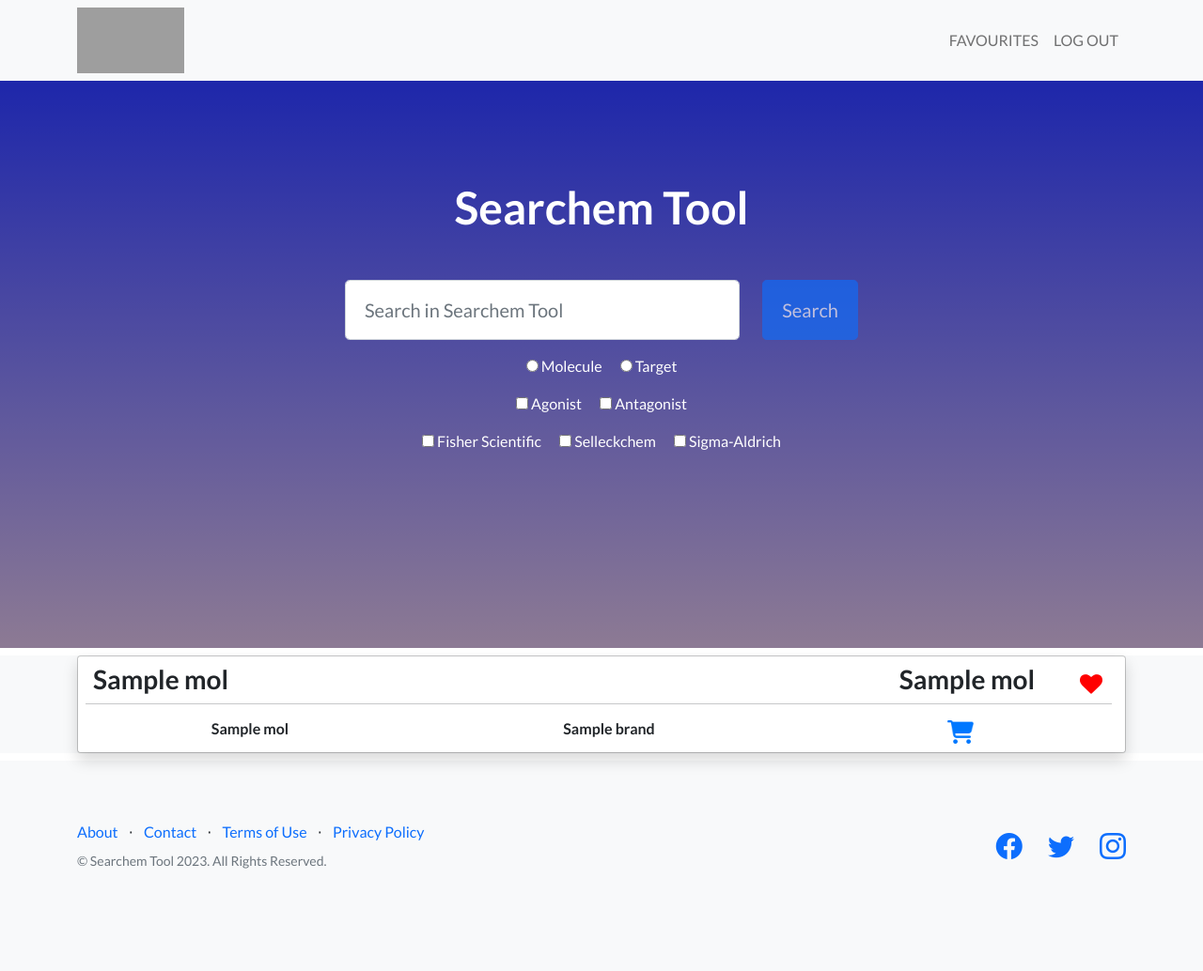
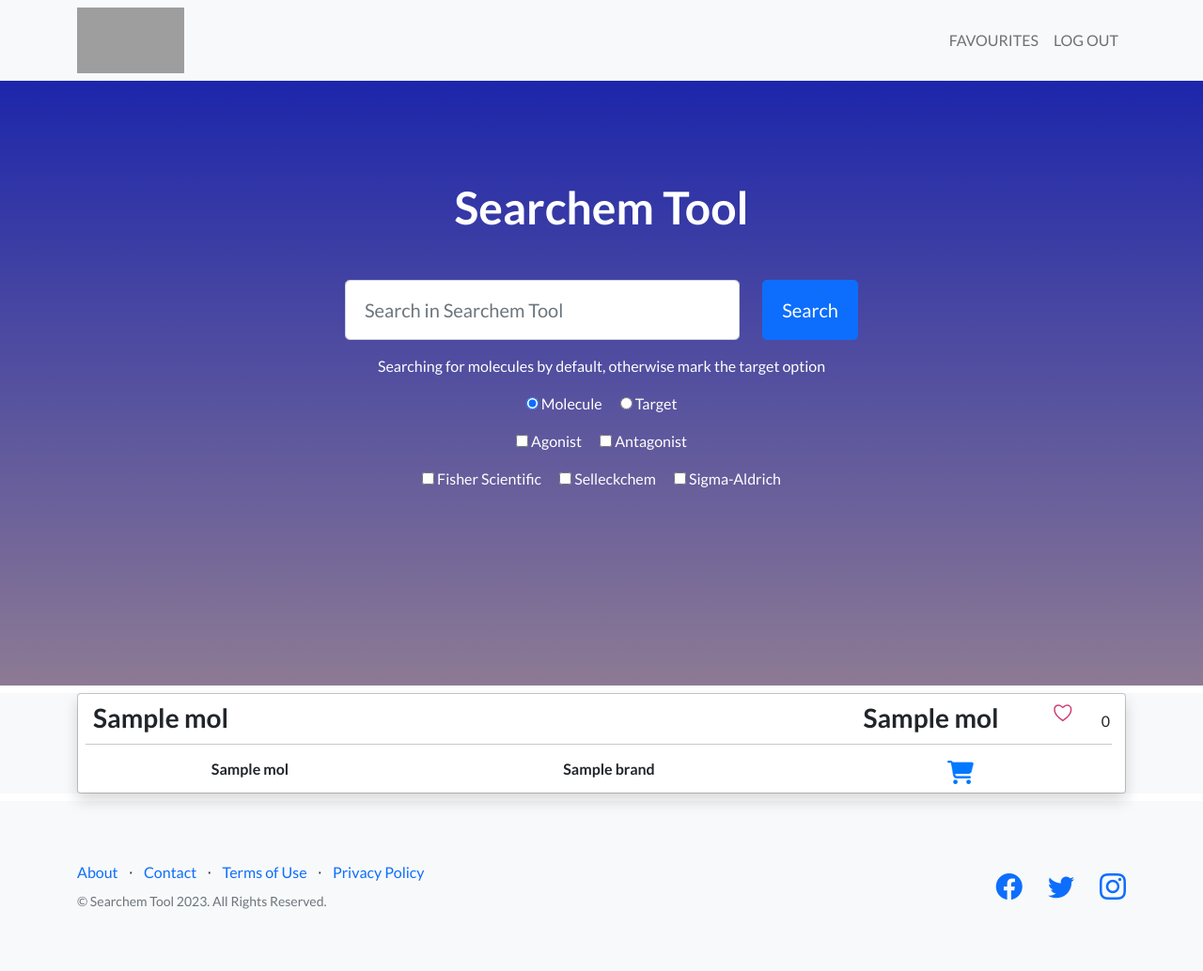
Before and after one commit to pmayog/searchemtool, a Flask app: template templates/output_user.html in a window 1280 px wide. Shown: the whole page at 94% size. Before the commit the page ends 925 px from the top, so only its background shows below. Run offline with Flask 2, Linux system fonts and the light colour scheme; the template is opened without the code that fills it: most values are stand-ins (such as "Sample title", 1, 10 or a date in 2020); some libraries are stand-ins or nearby versions; grey boxes are pictures that could not be loaded.

Commit message:
Update output_user.html

```diff
--- a/templates/output_user.html
+++ b/templates/output_user.html
@@ -14,7 +14,7 @@
         <div class="collapse navbar-collapse" id="navbarResponsive">
             <ul class="navbar-nav text-uppercase ms-auto py-4 py-lg-0">
                 <li class="nav-item"><a class="nav-link" href="/{{ name }}/favourites">Favourites</a></li>
-                <li class="nav-item"> <link href="../../static/icons/right-from-bracket-solid.svg"/><a class="nav-link" href="/">Log out</a></li>
+                <li class="nav-item"> <link href="../../static/icons/right-from-bracket-solid.svg"/><a class="nav-link" href="/logout">Log out</a></li>
             </ul>
         </div>
         </div>
@@ -40,32 +40,33 @@
                           <div class="col">
                               <input class="form-control form-control-lg" name="search_user" type="text" placeholder="Search in Searchem Tool" />
                           </div>
-                          <div class="col-auto"><button class="btn btn-primary btn-lg disabled" id="submitButton" type="submit">Search</button></div>
+                          <div class="col-auto"><button class="btn btn-primary btn-lg" id="submitButton" type="submit">Search</button></div>
                       </div>
                       <h1></h1>
                       <p></p>
                         <div class="checkbox mb-3 text-white">
+                            <p class="text-white">Searching for molecules by default, otherwise mark the target option</p>
                           <label>
-                            <input type="radio" name="radio" value="molecule"> Molecule
+                            <input type="radio" name="radio" value="molecule" checked> Molecule
                           </label>
                           <label>
                               <input type="radio" name="radio" value="target" class="ms-3"> Target
                           </label>
                           <p></p>
                             <label>
-                                <input type="checkbox" value="agonist"> Agonist
+                                <input type="checkbox" name="agonist"> Agonist
                             </label>
                             <label>
-                                <input type="checkbox" value="antagonist" class="ms-3"> Antagonist
+                                <input type="checkbox" name="antagonist" class="ms-3"> Antagonist
                             </label>
                             <p></p>
                             <label>
-                                <input type="checkbox" value="fisher"> Fisher Scientific
+                                <input type="checkbox" name="fisher"> Fisher Scientific
                             </label>
                             <label>
-                               <input type="checkbox" value="selleckchem" class="ms-3"> Selleckchem
+                               <input type="checkbox" name="selleckchem" class="ms-3"> Selleckchem
                             <label>
-                                  <input type="checkbox" value="sigma" class="ms-3"> Sigma-Aldrich
+                                  <input type="checkbox" name="sigma" class="ms-3"> Sigma-Aldrich
                             </label>
                         </div>
                     </form>
@@ -78,6 +79,75 @@
 {% block body %}
 
 <style>
+     :root {
+        --color-blue: rgb(78, 101, 203);
+        --color-purple: rgb(113, 75, 128);
+        --color-pink: rgb(203, 66, 116);
+        --transition-time: 10ms;
+        --transition-ease: cubic-bezier(0.1, 0.7, 0.8, 0.3);
+      }
+
+      .toggle {
+        display: flex;
+        width: 10%;
+        height: 10%;
+        place-items: center;
+        place-content: center;
+      }
+
+      #heart-check {
+        visibility: hidden;
+      }
+
+      #heart {
+        cursor: pointer;
+      }
+      #heart svg {
+        width: 50px;
+      }
+
+      #heart #initial {
+        stroke-width: 1.5;
+        stroke: var(--color-pink);
+        fill: transparent;
+      }
+
+      #heart-check:checked + #heart #initial {
+        display: none;
+      }
+      #heart-check:checked + #heart #stroke {
+        animation: stroke var(--transition-time) var(--transition-ease);
+        animation-fill-mode: forwards;
+      }
+
+      @keyframes heart {
+        from {
+          transform: scale(1);
+        }
+        78% {
+          transform: scale(1.25);
+        }
+        to {
+          transform: scale(1);
+        }
+      }
+      @keyframes stroke {
+        from {
+          stroke: var(--color-blue);
+          fill: transparent;
+        }
+        50% {
+          stroke: var(--color-purple);
+        }
+        85% {
+          fill: transparent;
+        }
+        to {
+          stroke-dashoffset: 0;
+          stroke: var(--color-pink);
+          fill: var(--color-pink);
+        }
+      }
 .fa-heart-o {
   color: red;
   cursor: pointer;
@@ -100,7 +170,9 @@
           <br>
         </div>
     {% else %}
+    {% set h = namespace(t = 0) %}
       {% for r in mol[v] %}
+
           <div class="container my-1">
               <div class="modal-signin position-static d-block my-2" id="modalSignin">
                   <div>
@@ -111,12 +183,19 @@
                               </div>
                               <div class="col-auto me-3">
                                   <h3>{{ r[3]|capitalize }}</h3>
+
                               </div>
                               <div class="col-auto me-3">
-                                <label>
-                                  <button style="font-size:24px; background-color:transparent;border-color:transparent"> <i class="fa fa-heart"></i></button>
-                                </label>
+                                <input type="checkbox" id="heart-check" name="{{  h.t  }}" value="{{ r[1] }}">
+                                                <label for="heart-check" id="heart">
+                                                    <svg viewBox="0 0 50 45" version="1.1" xmlns="http://www.w3.org/2000/svg">
+                                                        <path id="initial" d="M11.8189091,20.3167303 C17.6981818,16.5505143 20.6378182,12.5122542 20.6378182,8.20195014 C20.6378182,5.99719437 18.8550242,4 16.3283829,4 C13.777264,4 12.5417153,6.29330284 11.8189091,6.29330284 C11.0961029,6.29330284 10.1317157,4 7.30943526,4 C4.90236126,4 3,5.64715533 3,8.20195014 C3,12.5122346 5.93963637,16.5504946 11.8189091,20.3167303 Z"></path>
+                                                        <path id="stroke" fill="none" d="M11.8189091,20.3167303 C17.6981818,16.5505143 20.6378182,12.5122542 20.6378182,8.20195014 C20.6378182,5.99719437 18.8550242,4 16.3283829,4 C13.4628072,4 10.284995,6.64162063 10.284995,8.70392731 C10.284995,10.0731789 10.8851209,10.9874447 11.8189091,10.9874447 C12.7526973,10.9874447 13.3528232,10.0731789 13.3528232,8.70392731 C13.3528232,6.64162063 10.1317157,4 7.30943526,4 C4.90236126,4 3,5.64715533 3,8.20195014 C3,12.5122346 5.93963637,16.5504946 11.8189091,20.3167303 Z"></path>
+                                                    </svg>
+                                                </label>
+                                {{  h.t  }}
                               </div>
+                              {% set h.t = h.t + 1 %}
                           </div>
                           <hr style="width: 98%;" class="mt-0 ms-2">
                           {% for i in range(0,brands|length) %}
```
